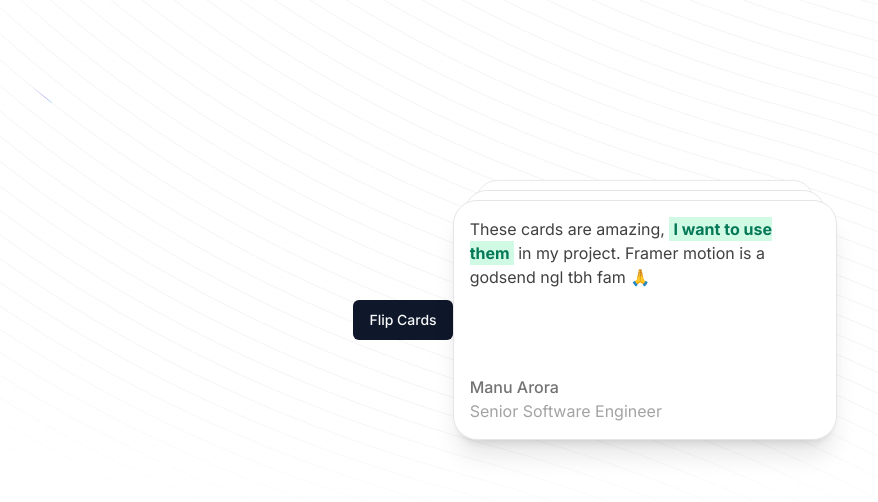
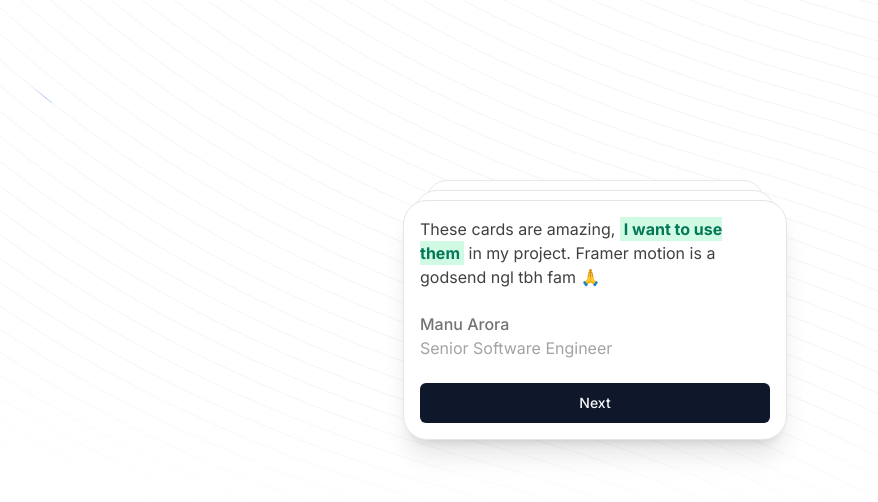
Before and after one commit to AndreiKevin/empathy-depression, a Next.js app in the folder my-app/: page / in a window 1280 px wide. Shown: the top 502 px of the page, without its empty margins (45-923 px from the left). Built offline with nearby package versions, Linux system fonts and the light colour scheme.

Commit message:
fix: button location

```diff
--- a/my-app/src/components/ui/card-stack.tsx
+++ b/my-app/src/components/ui/card-stack.tsx
@@ -42,7 +42,6 @@ export const CardStack = ({
 
 	return (
 		<>
-			<Button type="button" onClick={onClickHandler}>Flip Cards</Button>
 			<div className="relative h-60 w-60 md:h-60 md:w-96">
 				{cards.map((card, index) => {
 					return (
@@ -69,6 +68,7 @@ export const CardStack = ({
 									{card.designation}
 								</p>
 							</div>
+							<Button type="button" onClick={onClickHandler}>Next</Button>
 						</motion.div>
 					);
 				})}
```
